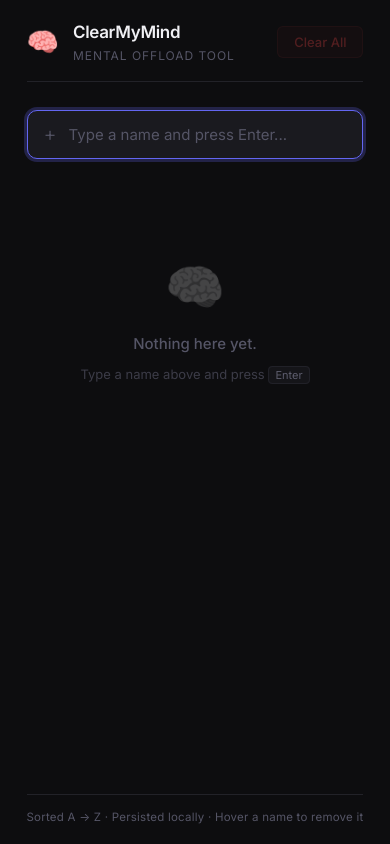
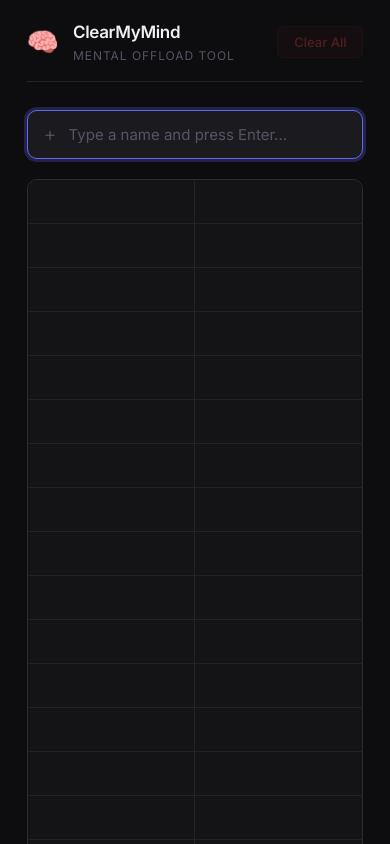
Before and after one commit to thrishankkuntimaddi/clearmyMind, a React (Vite) app: page / in a window 390 px wide. Shown: the top 844 px of the page. Built offline with nearby package versions, Linux system fonts and the light colour scheme.

Commit message:
feat: 100-slot grid, column-major sort (top→bottom per column)

```diff
--- a/src/components/NameGrid.jsx
+++ b/src/components/NameGrid.jsx
@@ -1,31 +1,26 @@
 import styles from './NameGrid.module.css'
 import NameCell from './NameCell.jsx'
 
-const COLUMNS = 4
+const TOTAL_SLOTS = 100
+const ROWS = 25 // 25 rows × 4 columns = 100
 
 export default function NameGrid({ names, onRemove }) {
-  if (names.length === 0) {
-    return (
-      <div className={styles.empty}>
-        <span className={styles.emptyIcon}>🧠</span>
-        <p className={styles.emptyText}>Nothing here yet.</p>
-        <p className={styles.emptyHint}>Type a name above and press&nbsp;<kbd>Enter</kbd></p>
-      </div>
-    )
-  }
-
-  // Pad to fill last row so grid looks clean
-  const remainder = names.length % COLUMNS
-  const padCount = remainder === 0 ? 0 : COLUMNS - remainder
-  const padded = [...names, ...Array(padCount).fill(null)]
+  // Always render exactly 100 slots; names go first, rest are empty
+  const slots = Array.from({ length: TOTAL_SLOTS }, (_, i) =>
+    i < names.length ? names[i] : null
+  )
 
   return (
     <div className={styles.grid} role="list" aria-label="Name list">
-      {padded.map((name, idx) =>
+      {slots.map((name, idx) =>
         name !== null ? (
-          <NameCell key={name} name={name} onRemove={onRemove} />
+          <NameCell key={name} name={name} onRemove={onRemove} rowIndex={idx % ROWS} />
         ) : (
-          <div key={`pad-${idx}`} className={styles.phantom} aria-hidden="true" />
+          <div
+            key={`empty-${idx}`}
+            className={styles.emptyCell}
+            aria-hidden="true"
+          />
         )
       )}
     </div>
--- a/src/components/NameGrid.module.css
+++ b/src/components/NameGrid.module.css
@@ -1,90 +1,64 @@
+/*
+  Column-major grid: 25 rows × 4 columns = 100 slots
+  CSS grid-auto-flow: column fills top→bottom in col1, then col2, etc.
+*/
+
 .grid {
   display: grid;
-  grid-template-columns: repeat(4, 1fr);
-  border: 1px solid var(--border-subtle);
+  grid-template-rows: repeat(25, minmax(44px, auto));
+  grid-auto-flow: column;
+  grid-auto-columns: 1fr;
+  border: 1px solid var(--border-default);
   border-radius: var(--radius-md);
   overflow: hidden;
 }
 
-/* Each cell gets consistent borders */
+/* Every cell gets inner separator borders */
 .grid > * {
   border-right: 1px solid var(--border-subtle);
   border-bottom: 1px solid var(--border-subtle);
 }
 
-/* Remove right border on last column items */
-.grid > *:nth-child(4n) {
+/* Last row of every column (25th, 50th, 75th, 100th) — no bottom border */
+.grid > *:nth-child(25n) {
+  border-bottom: none;
+}
+
+/* Last column (slots 76–100) — no right border */
+.grid > *:nth-child(n+76) {
   border-right: none;
 }
 
-/* Bottom borders are handled by outer container's overflow:hidden */
-
-/* ─── Phantom / padding cells ─── */
-.phantom {
-  background: transparent;
-  min-height: 48px;
+/* ─── Empty slot ─── */
+.emptyCell {
+  background: var(--bg-surface);
+  min-height: 44px;
+  transition: background var(--transition);
 }
 
-/* ─── Empty state ─── */
-.empty {
-  display: flex;
-  flex-direction: column;
-  align-items: center;
-  justify-content: center;
-  gap: 10px;
-  padding: 72px 24px;
-  text-align: center;
+.emptyCell:hover {
+  background: var(--bg-elevated);
 }
 
-.emptyIcon {
-  font-size: 48px;
-  opacity: 0.3;
-  filter: grayscale(1);
-}
+/* ─── Responsive — 2 columns on mobile ─── */
+@media (max-width: 600px) {
+  .grid {
+    grid-template-rows: repeat(50, minmax(40px, auto));
+  }
 
-.emptyText {
-  font-size: 15px;
-  font-weight: 500;
-  color: var(--text-muted);
-}
+  /* Reset last-row rule, re-apply for 50 rows */
+  .grid > *:nth-child(25n) {
+    border-bottom: 1px solid var(--border-subtle);
+  }
+  .grid > *:nth-child(50n) {
+    border-bottom: none;
+  }
 
-.emptyHint {
-  font-size: 13px;
-  color: var(--text-muted);
-  opacity: 0.65;
-}
-
-.emptyHint kbd {
-  font-family: var(--font-main);
-  font-size: 11px;
-  background: var(--bg-elevated);
-  border: 1px solid var(--border-default);
-  border-radius: 4px;
-  padding: 1px 6px;
-  color: var(--text-secondary);
-}
-
-/* ─── Responsive ─── */
-@media (max-width: 768px) {
-  .grid {
-    grid-template-columns: repeat(3, 1fr);
-  }
-  .grid > *:nth-child(4n) {
+  /* Reset last-col rule, re-apply for 2 cols (slots 51–100) */
+  .grid > *:nth-child(n+76) {
     border-right: 1px solid var(--border-subtle);
   }
-  .grid > *:nth-child(3n) {
+  .grid > *:nth-child(n+51) {
     border-right: none;
   }
 }
-
-@media (max-width: 480px) {
-  .grid {
-    grid-template-columns: repeat(2, 1fr);
-  }
-  .grid > *:nth-child(3n) {
-    border-right: 1px solid var(--border-subtle);
-  }
-  .grid > *:nth-child(2n) {
-    border-right: none;
-  }
-}
```
